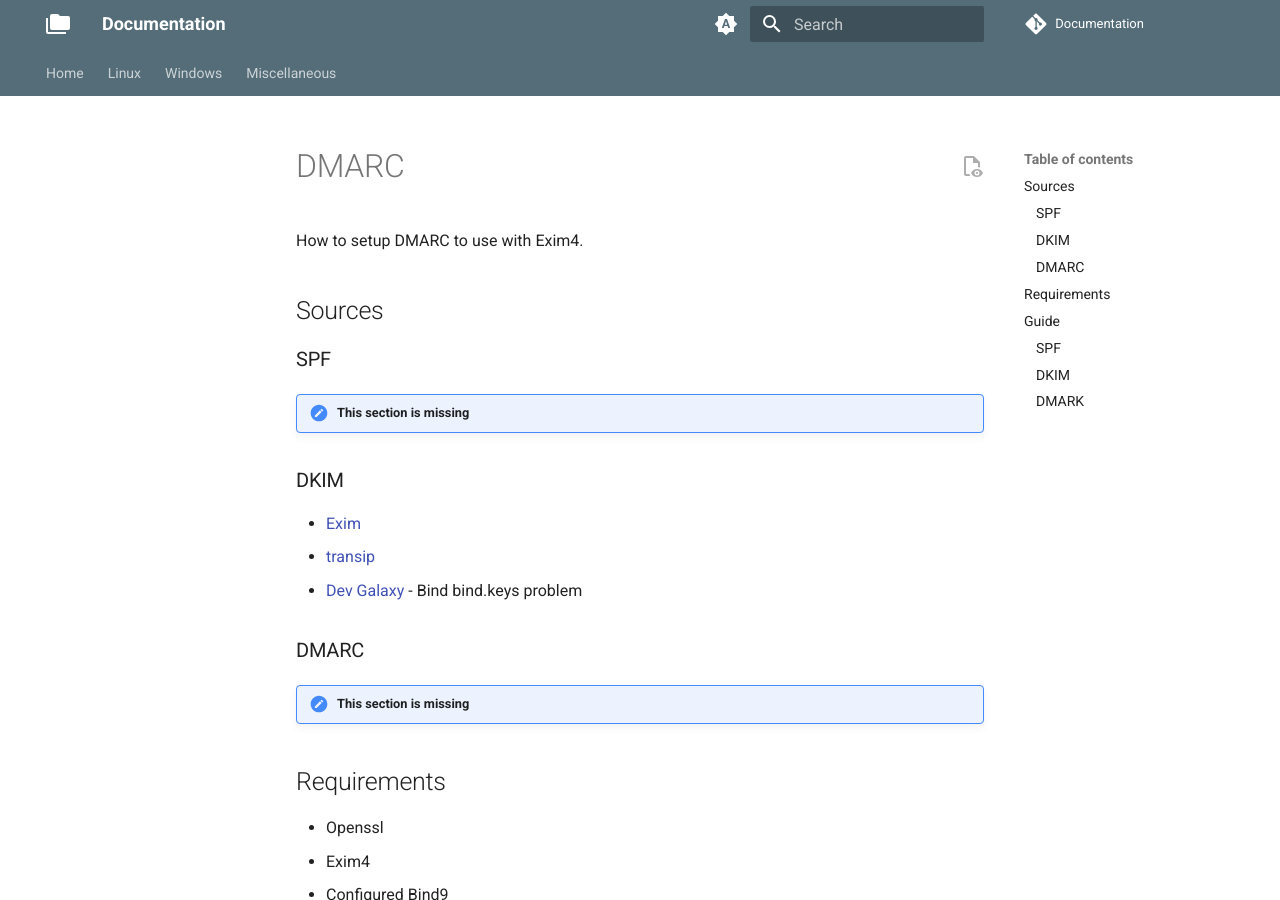
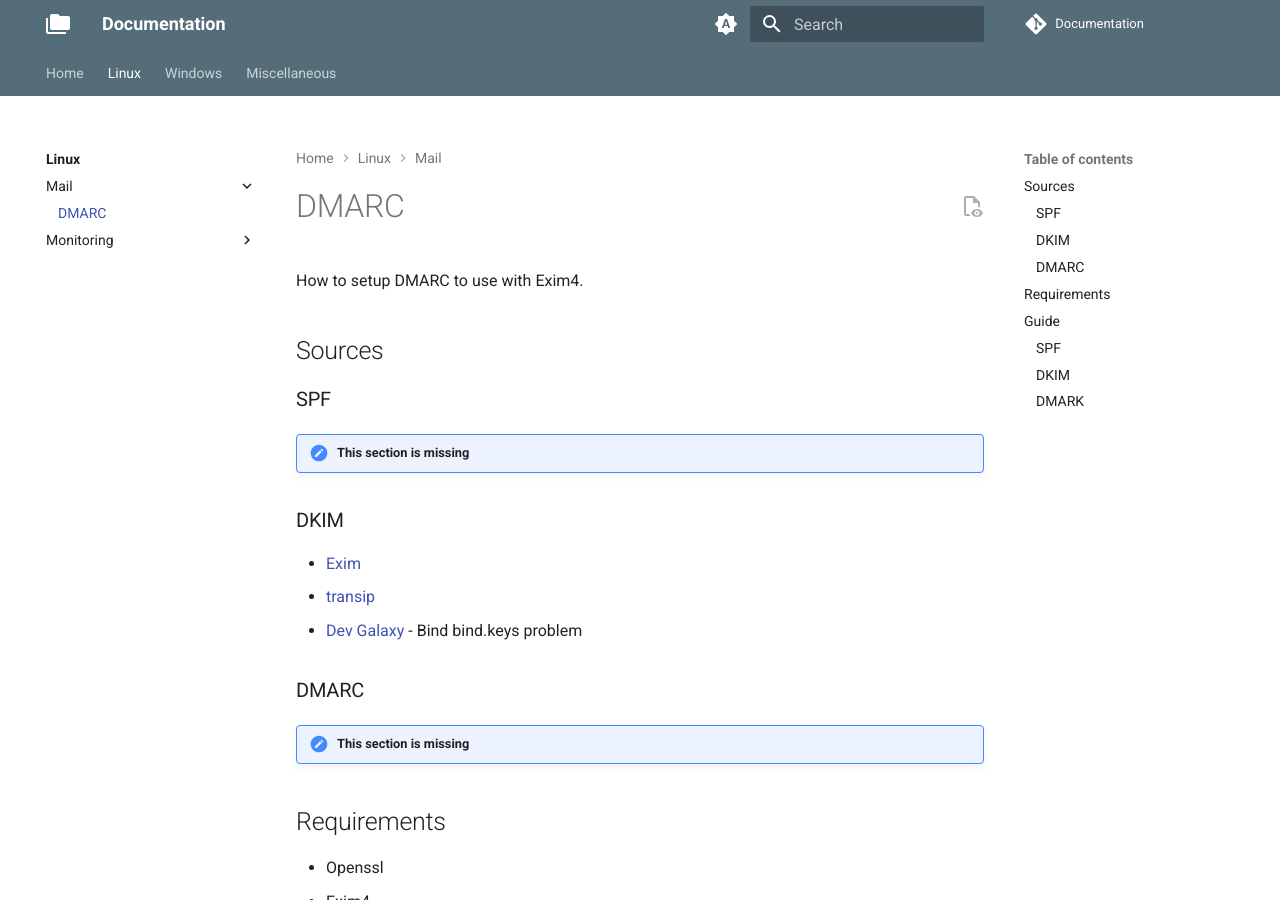
Before and after one commit to FlagHunter01/documentation.frolov.eu, an MkDocs documentation site: the page built from docs/linux/mail/dmarc.md, in a window 1280 px wide and 900 px high. Built offline with MkDocs 1.6.1 and Material for MkDocs 9.7.7, drawn with Linux system fonts in a browser that asks for light colours; plug-ins that fetch from the network failed and are left out; comment, search, counter and statistics services are not loaded; some of the changed text lies outside the part shown.

Commit message:
Typo in YML

```diff
--- a/mkdocs.yml
+++ b/mkdocs.yml
@@ -21,7 +21,7 @@ nav:
     - linux/index.md
     - Mail:
       - linux/mail/index.md
-      - DMARC: dmarc.md
+      - DMARC: linux/mail/dmarc.md
     - Monitoring:
       - linux/monitoring/index.md
       - etckeeper: linux/monitoring/etckeeper.md
```
